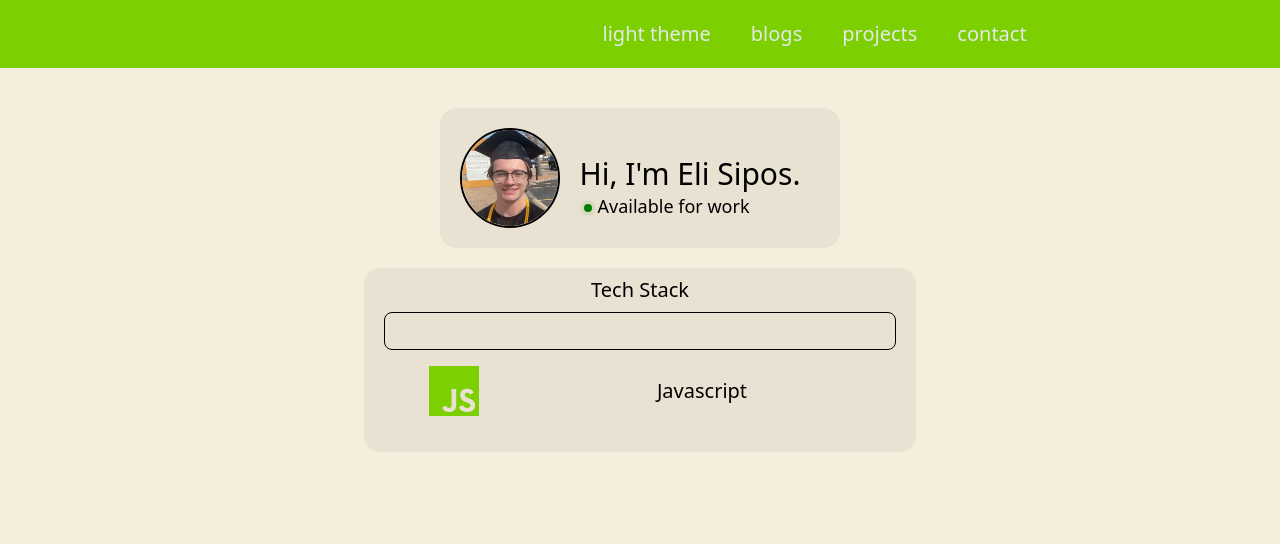
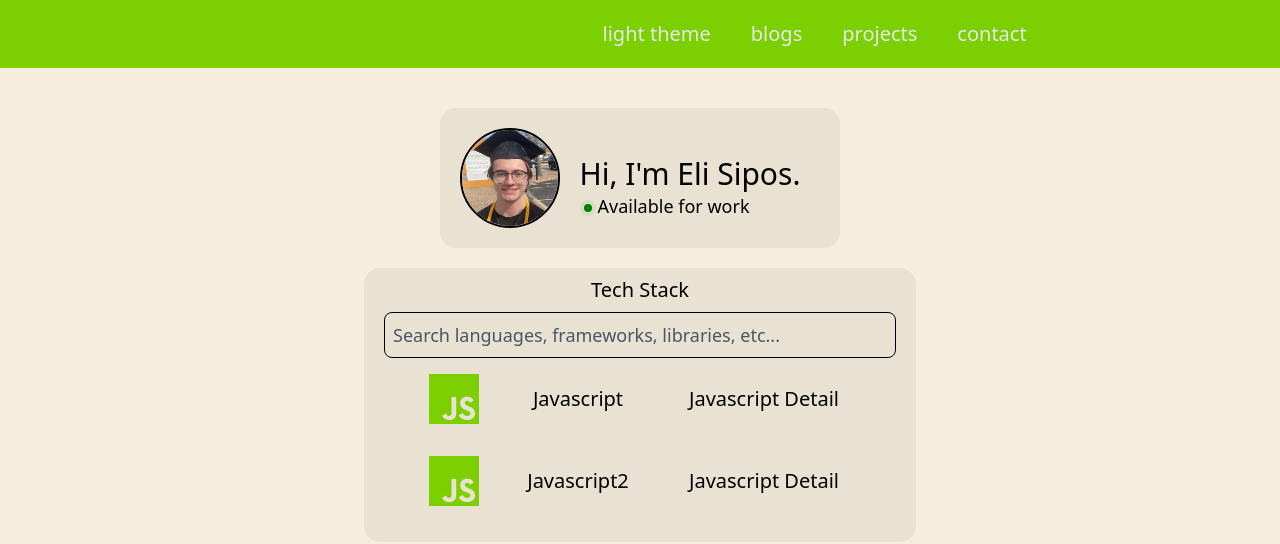
Before and after one commit to elisipos/portfolio, a React (Vite) app: page / in a window 1280 px wide. Shown: the top 544 px of the page. Built offline with nearby package versions, Linux system fonts and the light colour scheme.

Commit message:
Added search bar functionality to tech stack list

```diff
--- a/src/components/ProfileComp.jsx
+++ b/src/components/ProfileComp.jsx
@@ -12,12 +12,12 @@ const ProfileComp = () => {
       <div className={`${theme == 'light' ? 'bg-black/5': 'bg-white/10'} flex p-5 rounded-2xl`}>
 
         <div className="flex items-center">
-          <div className={`${theme == 'light' ? 'border-black' : 'border-gray-200'} lg:w-25 lg:h-25 w-30 h-30 rounded-full overflow-hidden border-2`}>
+          <div className={`${theme == 'light' ? 'border-black' : 'border-gray-300'} lg:w-25 lg:h-25 w-30 h-30 rounded-full overflow-hidden border-2`}>
             <img src={profileImg} alt="Picture of Eli Sipos"/>
           </div>
         </div>
 
-        <div className={`${theme == 'light' ? 'text-black' : 'text-gray-200'} flex items-center mt-5`}>
+        <div className={`${theme == 'light' ? 'text-black' : 'text-gray-300'} flex items-center mt-5`}>
           <div>
             <div className="text-3xl mx-1 lg:mx-5 flex">Hi, I'm Eli Sipos.</div>
 
--- a/src/components/SearchBarComp.jsx
+++ b/src/components/SearchBarComp.jsx
@@ -1,12 +1,23 @@
-import React, { useContext } from 'react'
+import React, { useContext, useEffect, useState } from 'react'
 import { ThemeContext } from '../ThemeContext'
 
-const SearchBarComp = () => {
+const SearchBarComp = ({ sendParentData }) => {
 
   const {theme, setTheme} = useContext(ThemeContext);
 
+  const handleOnChange = (change) => {
+    sendParentData(change);
+  }
+
+
+
   return (
-    <input className={`${theme == 'light' ? 'border-black' : 'border-white'} border-1 rounded-lg w-lg p-1 mt-2`}/>
+    <input
+      onChange={(evt) => handleOnChange(evt.target.value)}
+      placeholder='Search languages, frameworks, libraries, etc...'
+      className={`${
+        theme == 'light' ? 'border-black placeholder-gray-600 text-black' : 'border-gray-400 placeholder-gray-400 text-gray-400'
+      } focus:outline-1 border-1 rounded-lg w-lg p-2 text-lg mt-2`}/>
   )
 }
 
--- /dev/null
+++ b/src/components/SearchList.jsx
@@ -0,0 +1,62 @@
+import React, { useContext, useEffect, useState } from 'react'
+import SearchListElem from './SearchListElem';
+import { ThemeContext } from '../ThemeContext';
+
+const SearchList = ( { input }) => {
+
+  const {theme, setTheme} = useContext(ThemeContext);
+
+  const techStackArr = [
+    {
+      id: "Javascript",
+      detail: "Javascript Detail",
+      svg: <svg width="50px" height="50px" viewBox="0 0 256 256" xmlns="http://www.w3.org/2000/svg" preserveAspectRatio="xMinYMin meet">
+              <mask id="mask">
+                <rect x="0" y="0" width="256" height="256" fill="white"/>
+                <path fill="black" d="M67.312 213.932l19.59-11.856c3.78 6.701 7.218 12.371 15.465 12.371 7.905 0 12.89-3.092 12.89-15.12v-81.798h24.057v82.138c0 24.917-14.606 36.259-35.916 36.259-19.245 0-30.416-9.967-36.087-21.996M152.381 211.354l19.588-11.341c5.157 8.421 11.859 14.607 23.715 14.607 9.969 0 16.325-4.984 16.325-11.858 0-8.248-6.53-11.17-17.528-15.98l-6.013-2.58c-17.357-7.387-28.87-16.667-28.87-36.257 0-18.044 13.747-31.792 35.228-31.792 15.294 0 26.292 5.328 34.196 19.247L210.29 147.43c-4.125-7.389-8.591-10.31-15.465-10.31-7.046 0-11.514 4.468-11.514 10.31 0 7.217 4.468 10.14 14.778 14.608l6.014 2.577c20.45 8.765 31.963 17.7 31.963 37.804 0 21.654-17.012 33.51-39.867 33.51-22.339 0-36.774-10.654-43.819-24.574"/>
+              </mask>
+                <path d="M0 0h256v256H0V0z" fill={`${theme == 'light' ? '#7ccf00' : '#9ae600'}`} fill-opacity="1" mask="url(#mask)"/>
+            </svg>
+    },
+    {
+      id: "Javascript2",
+      detail: "Javascript Detail",
+      svg: <svg width="50px" height="50px" viewBox="0 0 256 256" xmlns="http://www.w3.org/2000/svg" preserveAspectRatio="xMinYMin meet">
+              <mask id="mask">
+                <rect x="0" y="0" width="256" height="256" fill="white"/>
+                <path fill="black" d="M67.312 213.932l19.59-11.856c3.78 6.701 7.218 12.371 15.465 12.371 7.905 0 12.89-3.092 12.89-15.12v-81.798h24.057v82.138c0 24.917-14.606 36.259-35.916 36.259-19.245 0-30.416-9.967-36.087-21.996M152.381 211.354l19.588-11.341c5.157 8.421 11.859 14.607 23.715 14.607 9.969 0 16.325-4.984 16.325-11.858 0-8.248-6.53-11.17-17.528-15.98l-6.013-2.58c-17.357-7.387-28.87-16.667-28.87-36.257 0-18.044 13.747-31.792 35.228-31.792 15.294 0 26.292 5.328 34.196 19.247L210.29 147.43c-4.125-7.389-8.591-10.31-15.465-10.31-7.046 0-11.514 4.468-11.514 10.31 0 7.217 4.468 10.14 14.778 14.608l6.014 2.577c20.45 8.765 31.963 17.7 31.963 37.804 0 21.654-17.012 33.51-39.867 33.51-22.339 0-36.774-10.654-43.819-24.574"/>
+              </mask>
+                <path d="M0 0h256v256H0V0z" fill={`${theme == 'light' ? '#7ccf00' : '#9ae600'}`} fill-opacity="1" mask="url(#mask)"/>
+            </svg>
+    }
+  ]
+
+  const [displayList, setDisplayList] = useState(techStackArr);
+
+  const filterList = (filter) => {
+    if(filter !== ''){
+      return techStackArr.filter(e => e.id.toLowerCase().includes(filter.toLowerCase()));
+    }else{
+      return techStackArr;
+    }
+  }
+
+  useEffect(() => {
+    setDisplayList(filterList(input));
+  }, [input])
+
+  return (
+    <>
+      {displayList.map(item => (
+        <SearchListElem
+          key={item.id}
+          id={item.id}
+          detail={item.detail}
+          svg={item.svg}
+        />
+      ))}
+    </>
+  )
+}
+
+export default SearchList
--- a/src/components/SearchListElem.jsx
+++ b/src/components/SearchListElem.jsx
@@ -10,11 +10,12 @@ const SearchListElem = (prop) => {
     <>
       <motion.div
       key="li"
-      whileHover={ { backgroundColor: "#ded7c8" } }
-      transition={ { ease: "easeIn"} }
-      className={`${theme == 'light' ? 'text-black' : 'text-white'} grid grid-cols-4 justify-items-center m-2 py-2 rounded-lg`}>
+      whileHover={ { scale: 1.05 } }
+      transition={ { duration: 0.1, ease: "easeInOut"} }
+      className={`${theme == 'light' ? 'text-black' : 'text-gray-300'} grid grid-cols-4 justify-items-center m-2 py-2 rounded-lg hover:cursor-default`}>
       <li className="w-min col-span-1 content-center">{prop.svg}</li>
-      <li className="max-w-xs col-span-3 content-center">{prop.detail}</li>
+      <li className="max-w-xs col-span-1 content-center">{prop.id}</li>
+      <li className="max-w-xs col-span-2 content-center">{prop.detail}</li>
       </motion.div>
     </>
   )
--- a/src/components/TechStackComp.jsx
+++ b/src/components/TechStackComp.jsx
@@ -1,30 +1,29 @@
-import React, { useContext } from 'react'
+import React, { useContext, useState } from 'react'
 import { ThemeContext } from '../ThemeContext'
 import SearchBarComp from './SearchBarComp';
 import SearchListElem from './SearchListElem';
 import { AnimatePresence, motion } from 'motion/react'
+import SearchList from './SearchList';
 
 const TechStackComp = () => {
 
   const {theme, setTheme} = useContext(ThemeContext);
+  const [inputFromSearch, setInputFromSearch] = useState('');
+
+  const handleSearchInput = (data) => {
+    setInputFromSearch(data)
+    console.log(data)
+  }
 
   return (
     <div className="flex justify-center mt-5 w-4/5 lg:w-1/2 mx-auto">
       <div className={`${theme == 'light' ? 'bg-black/5' : 'bg-white/10'} flex pt-2 p-5 rounded-2xl text-xl text-center`}>
         <div>
-          <div className={`${theme == 'light' ? 'text-black' : 'text-white'}`}>Tech Stack</div>
-          <SearchBarComp></SearchBarComp>
+          <div className={`${theme == 'light' ? 'text-black' : 'text-gray-300'}`}>Tech Stack</div>
+          <SearchBarComp sendParentData={handleSearchInput}></SearchBarComp>
           <ul className="grid grid-cols-1">
             <AnimatePresence>
-              <SearchListElem detail="Javascript"
-              svg={<svg width="50px" height="50px" viewBox="0 0 256 256" xmlns="http://www.w3.org/2000/svg" preserveAspectRatio="xMinYMin meet">
-                <mask id="mask">
-                  <rect x="0" y="0" width="256" height="256" fill="white"/>
-                  <path fill="black" d="M67.312 213.932l19.59-11.856c3.78 6.701 7.218 12.371 15.465 12.371 7.905 0 12.89-3.092 12.89-15.12v-81.798h24.057v82.138c0 24.917-14.606 36.259-35.916 36.259-19.245 0-30.416-9.967-36.087-21.996M152.381 211.354l19.588-11.341c5.157 8.421 11.859 14.607 23.715 14.607 9.969 0 16.325-4.984 16.325-11.858 0-8.248-6.53-11.17-17.528-15.98l-6.013-2.58c-17.357-7.387-28.87-16.667-28.87-36.257 0-18.044 13.747-31.792 35.228-31.792 15.294 0 26.292 5.328 34.196 19.247L210.29 147.43c-4.125-7.389-8.591-10.31-15.465-10.31-7.046 0-11.514 4.468-11.514 10.31 0 7.217 4.468 10.14 14.778 14.608l6.014 2.577c20.45 8.765 31.963 17.7 31.963 37.804 0 21.654-17.012 33.51-39.867 33.51-22.339 0-36.774-10.654-43.819-24.574"/>
-                </mask>
-                  <path d="M0 0h256v256H0V0z" fill={`${theme == 'light' ? '#7ccf00' : '#9ae600'}`} fill-opacity="1" mask="url(#mask)"/>
-              </svg>}
-              ></SearchListElem>
+              <SearchList input={inputFromSearch}></SearchList>
             </AnimatePresence>
           </ul>
         </div>
```
